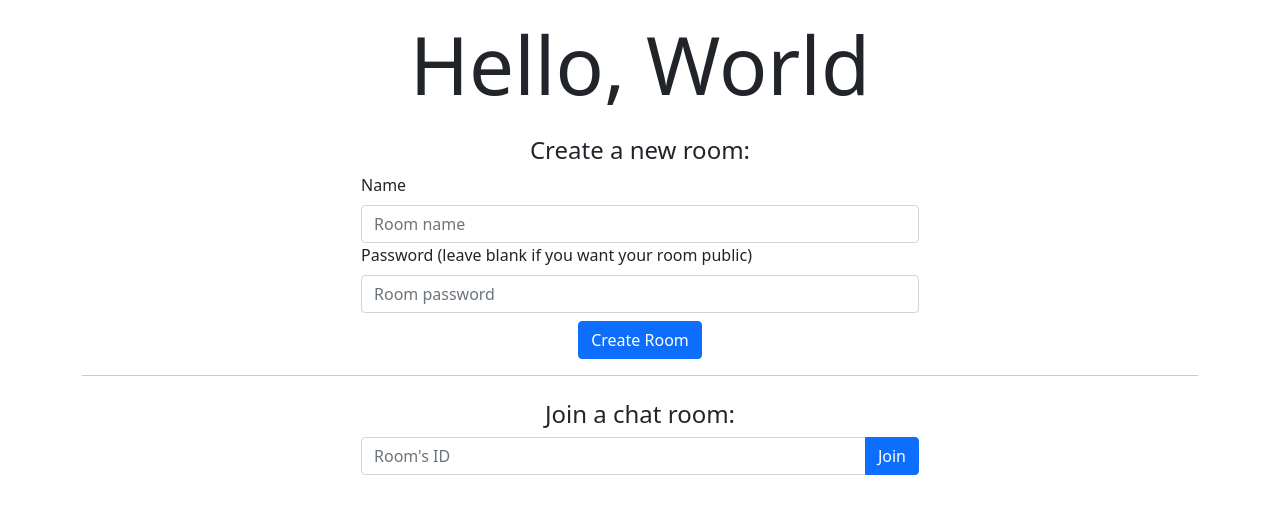
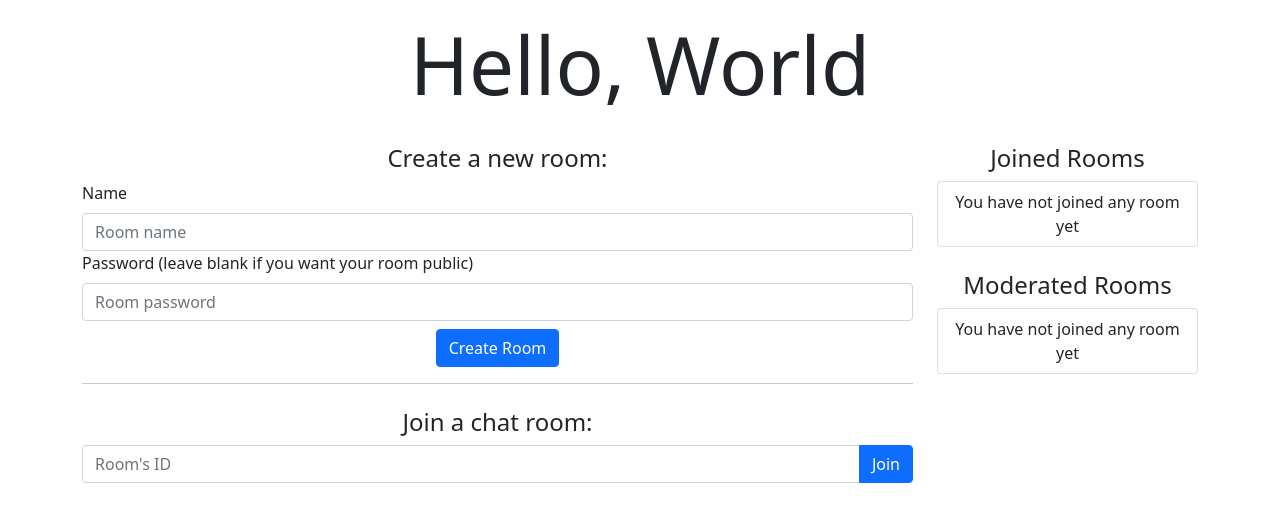
Before and after one commit to chromium7/django-chat-room, a Django app: page / in a window 1280 px wide. Shown: the part 56-578 px from the top of the page. Run offline with Django 3.2, Linux system fonts and the light colour scheme; a user stored in the database is signed in; data comes from the database, SQL or seed files in the repository; both versions use the stored data as it was after the commit; some libraries are stand-ins or nearby versions.

Commit message:
Add room list at home page and delete room functionality

```diff
--- a/chat/static/css/main.css
+++ b/chat/static/css/main.css
@@ -1,4 +1,3 @@
-form,
 #chat-wrapper {
   margin: auto;
   width: 50%;
@@ -56,3 +55,15 @@ form,
 .navbar-brand {
   margin: auto auto auto 2em;
 }
+
+#delete-btn {
+  display: inline-block;
+  padding: 0.35em 0.65em;
+  font-size: 0.75em;
+  font-weight: 700;
+  line-height: 1;
+  color: #fff;
+  text-align: center;
+  white-space: nowrap;
+  vertical-align: baseline;
+}
--- a/chat/templates/chat/index.html
+++ b/chat/templates/chat/index.html
@@ -6,6 +6,8 @@
     <div class="text-center">
         <h1 class="display-1 mt-3 text-center">Hello, World</h1>
         {% if user.is_authenticated %}
+        <div class="row">
+            <div class="col-9">
                 {% if msg %}
                     <div class="alert alert-danger alert-dismissible fade show" role="alert">
                     {{ msg }}
@@ -36,6 +38,45 @@
                         </div>
                     </form>
                 </section>
+            </div>
+            <div class="col-3">
+                <section class="mt-4">
+                    <h4>Joined Rooms</h4>
+                    <ul class="list-group">
+                        {% for room in rooms_joined %}
+                            <a href="{% url 'chat:chat_room' room.id %}" class='text-reset text-decoration-none'>
+                                <li class="list-group-item list-group-item-action d-flex justify-content-between align-items-center">
+                                    {{ room.name }} (#{{ room.id }})
+                                    <span class="badge bg-primary rounded-pill">{{ room.participants.all.count }}</span>
+                                </li>
+                            </a>
+                        {% empty %}
+                            <li class="list-group-item">You have not joined any room yet</li>
+                        {% endfor %}
+                    </ul>
+                </section>
+                <section class="mt-4">
+                    <h4>Moderated Rooms</h4>
+                    <ul class="list-group">
+                        {% for room in rooms_moderated %}
+                            <a href="{% url 'chat:chat_room' room.id %}" class='text-reset text-decoration-none'>
+                                <li class="list-group-item list-group-item-action d-flex justify-content-between align-items-center">
+                                    {{ room.name }} (#{{ room.id }})
+                                    {% if room.creator == request.user %}
+                                        <form action="{% url 'chat:delete_room' room.id %}" method="post">
+                                            {% csrf_token %}
+                                            <button type="submit" class="btn btn-danger btn-sm rounded-pill" id="delete-btn">Delete</button>
+                                        </form>
+                                    {% endif %}
+                                </li>
+                            </a>
+                        {% empty %}
+                            <li class="list-group-item">You have not joined any room yet</li>
+                        {% endfor %}
+                    </ul>
+                </section>
+            </div>
+        </div>
         {% else %}
             <h4 class='mt-4'>Please <a href="{% url 'chat:login' %}">login</a> to join a chat room.</h4>
             <h5>Don't have an account? <a href="{% url 'chat:register' %}">Sign up.</a></h5>
--- a/chat/views.py
+++ b/chat/views.py
@@ -10,8 +10,16 @@ def index(request):
     """
     context = {}
 
-    # Display form
-    context['room_form'] = CreateRoomForm()
+    if request.user.is_authenticated:
+        # Display form
+        context['room_form'] = CreateRoomForm()
+
+        # Rooms joined and moderated
+        rooms_joined = Room.objects.filter(participants=request.user)
+        rooms_moderated = Room.objects.filter(moderators=request.user) | Room.objects.filter(creator=request.user)
+
+        context['rooms_joined'] = rooms_joined
+        context['rooms_moderated'] = rooms_moderated
 
     # If there is any error, add to context and delete from session
     if request.session.get('msg'):
@@ -35,6 +43,8 @@ def chat_room(request, room_id):
     Render chat room according to id specified
     """
     room = Room.objects.get(id=room_id)
+    allowed = request.user in room.participants
+    print(allowed)
 
     return render(request, 'chat/room.html', {
         'room': room
@@ -68,8 +78,10 @@ def delete_chat_room(request, room_id):
     Delete chat room if current user is the creator
     """
     room = Room.objects.get(id=room_id)
-    if room.creator == request.user:
-        mesasge = "Pog"
+    if room and room.creator == request.user:
+        room.delete()
+    else:
+        request.session['msg'] = 'Failed to delete room'
     return redirect('chat:home')
 
 
```
Also changed, not shown: db.sqlite3. Lines whose indentation alone changed are shown as unchanged.
